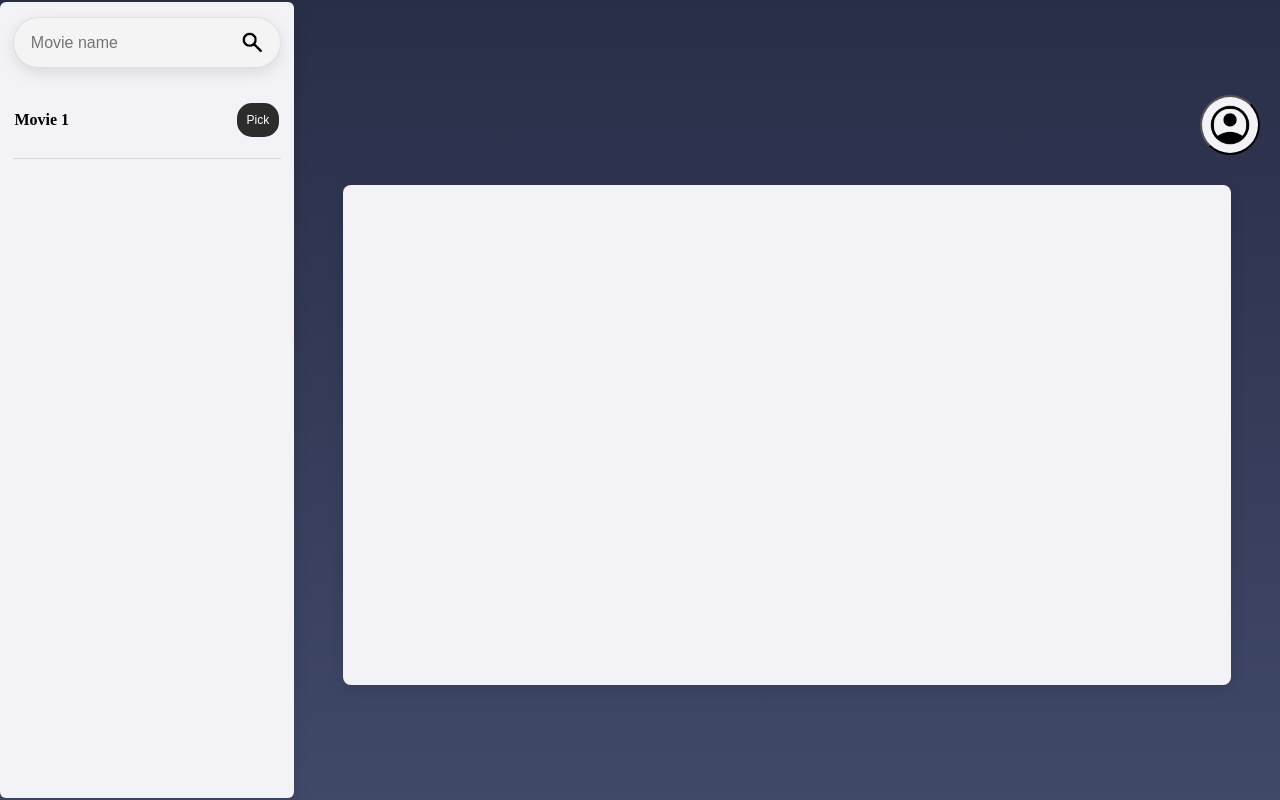
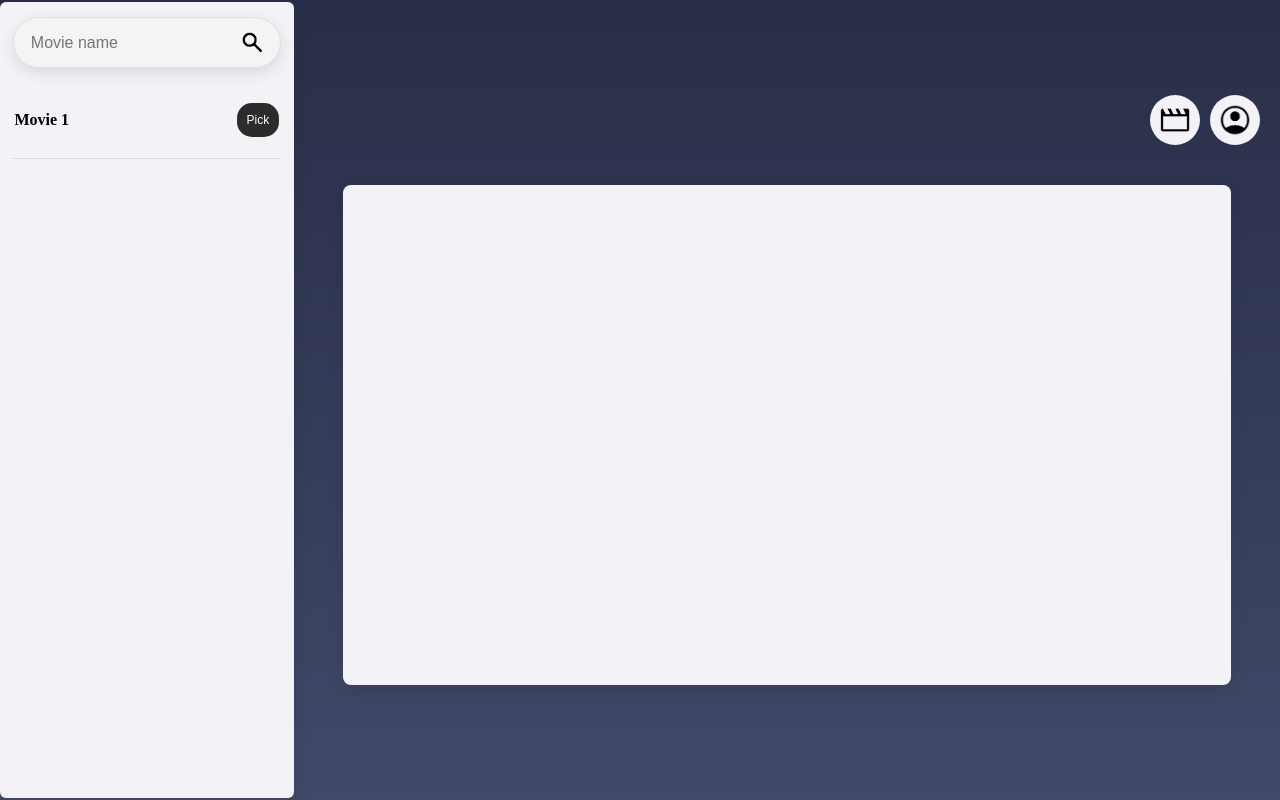
Before and after one commit to RohmaWajidRasul/cinemantic, a Django app: page /chat in a window 1280 px wide. Run offline with Django 5.2, Linux system fonts and the light colour scheme.

Commit message:
feat: add buttons to connect all pages (#5)

```diff
--- a/frontend/static/global.css
+++ b/frontend/static/global.css
@@ -190,23 +190,23 @@ main {
 /* ==========================================================================*/
 /* Profile icon */
 
-.profile {
+.profile, .rec-history, .chat{
     position: absolute;
-    top: 0px;
+    z-index: 10;
     right: 50px;
-    z-index: 10;
 }
 
-#profile_button {
+#profile-button, #rec-button, #chat-button {
     background-color: #F2F2F7;
     border-radius: 100%;
     object-fit: contain;
-    width: 60px;
-    height: 60px;
-    padding: 5px;
+    width: 50px;
+    height: 50px;
+    padding: 8px;
+    border: none;
 }
 
-#profile_button img {
+#profile-button img, #rec-button img, #chat-button img {
     width: 100%;
     height: auto;
 }
--- a/frontend/templates/chat.html
+++ b/frontend/templates/chat.html
@@ -24,9 +24,16 @@
         </div>
         <div class="chat-container">
             <div class="profile">
-                <a href="{% url 'user-page' %}">
-                    <button id="profile_button">
+                <a href="{% url 'account-page' %}">
+                    <button id="profile-button">
                         <img src="{% static 'profile.png' %}" alt="User Profile">
+                    </button>
+                </a>
+            </div>
+            <div class="rec-history">
+                <a href="{% url 'recommendation-page' %}">
+                    <button id="rec-button">
+                        <img src="{% static 'movie.png' %}" alt="User Profile">
                     </button>
                 </a>
             </div>
@@ -156,12 +163,13 @@
     }
 
     .profile {
-        position: absolute;
         top: 0;
         right: 20px;
-        z-index: 10;
-        display: flex;
-        justify-content: flex-end;
+    }
+
+    .rec-history{
+        top: 0;
+        right: 80px;
     }
 
     .white-container {
--- a/frontend/templates/homepage.html
+++ b/frontend/templates/homepage.html
@@ -3,10 +3,6 @@
 
 <head>
     <link rel="stylesheet" href="{% static 'global.css' %}">
-    <link rel="preconnect" href="https://fonts.googleapis.com">
-    <link rel="preconnect" href="https://fonts.gstatic.com" crossorigin>
-    <link href="https://fonts.googleapis.com/css2?family=Playfair+Display:ital,wght@0,400..900;1,400..900&display=swap"
-        rel="stylesheet">
 </head>
 <html>
 
--- a/frontend/userapp/urls.py
+++ b/frontend/userapp/urls.py
@@ -5,7 +5,7 @@ urlpatterns = [
     path('homepage', HomePageView.as_view(), name='homepage'),
     path('login', LoginPageView.as_view(), name='login-page'),
     path('register', RegisterPageView.as_view(), name='register-page'),
-    path('account', AccountPageView.as_view(), name="user-page"),
+    path('account', AccountPageView.as_view(), name="account-page"),
     path('chat', ChatPageView.as_view(), name="chat-page"),
     path('movies/', MoviePageView.as_view(), name='movie-page'),
     path('recommendations', RecommendationPageView.as_view(), name='recommendation-page' )
```
Also changed, not shown: frontend/templates/account.html (+24 -3 lines), frontend/templates/movie.html (+29 -3 lines), frontend/templates/recommendation.html (+18 -3 lines), frontend/static/chat.png (added), frontend/static/movie.png (added).
